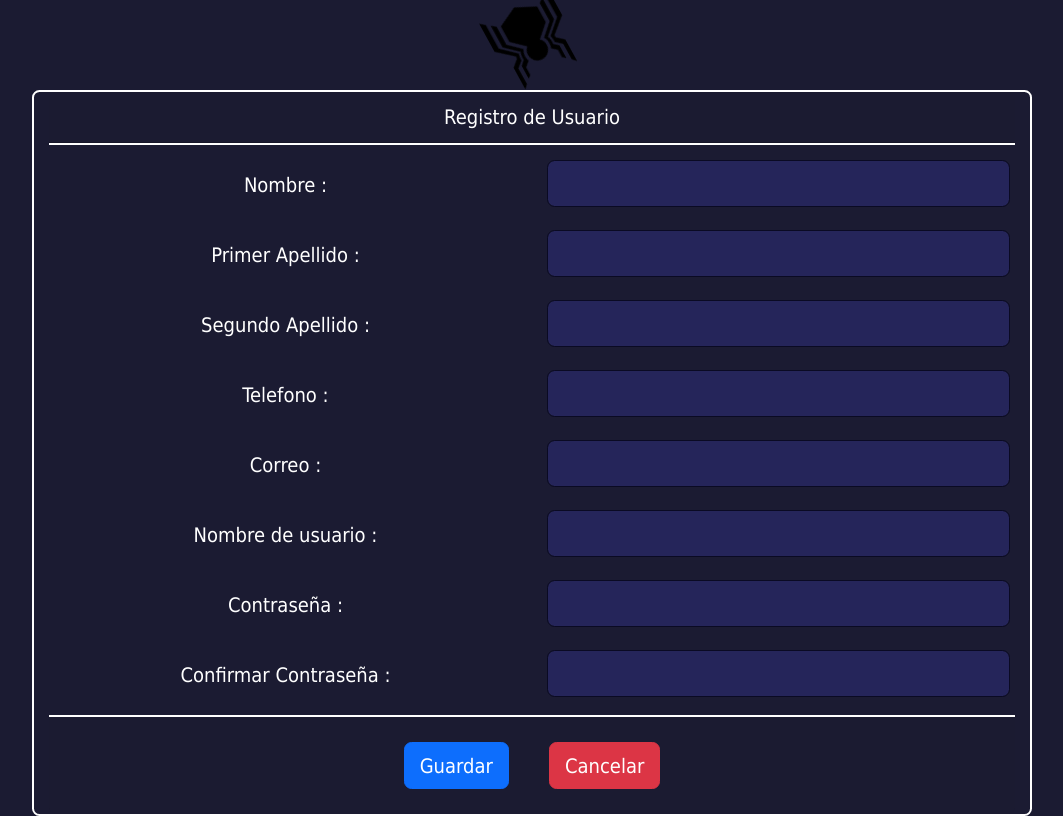
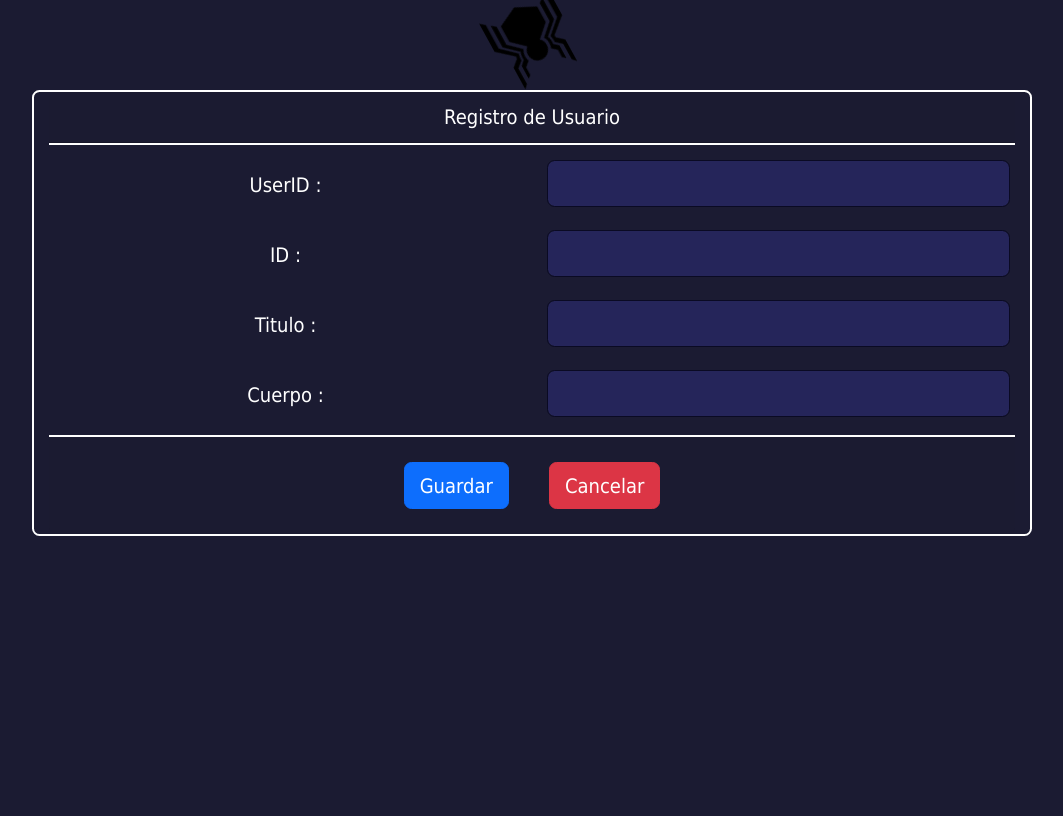
Before and after one commit to Memo611/Proyecto, a React (Create React App) app in the folder Front-End/: page / in a window 1280 px wide. Both pictures are taken after a click on the button "Nuevo Usuario". Shown: the whole page, without its empty margins (108-1171 px from the left). Built offline with nearby package versions, Linux system fonts and the light colour scheme; no server answers.

Commit message:
Avance Redux

```diff
--- a/Front-End/package.json
+++ b/Front-End/package.json
@@ -14,7 +14,9 @@
     "react": "^18.2.0",
     "react-bootstrap": "^2.10.2",
     "react-dom": "^18.2.0",
+    "react-redux": "^9.1.1",
     "react-scripts": "5.0.1",
+    "redux": "^5.0.1",
     "web-vitals": "^2.1.4"
   },
   "scripts": {
--- a/Front-End/src/App.js
+++ b/Front-End/src/App.js
@@ -5,9 +5,10 @@ import 'bootstrap/dist/css/bootstrap.min.css';
 import PrimerFormulario from './Componentes/PrimerFormulario.js'; //Importacion de Formulario
 import { Button, Col, Row } from 'react-bootstrap';
 import { Grid }from './Componentes/Grid.js';  //Importacion de Tabla
+import React from 'react';
+import { useSelector, useDispatch } from 'react-redux';
 
 function App() {
-
   const [personaNombre] = useState("Nombre:");
   const [formularioAbierto, setFormularioAbierto] = useState(false);  //Variable constante para abrir y cerrar formulario con false/true
   const [tablaabierta, setTablaAbierta] = useState(true);
--- a/Front-End/src/Componentes/Grid.js
+++ b/Front-End/src/Componentes/Grid.js
@@ -3,6 +3,7 @@ import MUIDataTable from "mui-datatables";
 import {createTheme, ThemeProvider} from "@mui/material/styles"
 import React from "react";
 import axios from "axios";
+import { useSelector, useDispatch } from 'react-redux';
 
 const darkTheme = createTheme({
     palette:{
--- a/Front-End/src/Componentes/PrimerFormulario.js
+++ b/Front-End/src/Componentes/PrimerFormulario.js
@@ -1,6 +1,7 @@
 import {Col, Button, Row, Form, Card, CardHeader, CardBody, CardFooter} from 'react-bootstrap'
 import './PrimerFormulario.css'
-
+import React from 'react';
+import { useSelector, useDispatch } from 'react-redux';
 
 function PrimerFormulario({ personaNombre, onCloseFormulario  /* prop para cerrar formulario */ }) {
     function Click(){
@@ -19,73 +20,37 @@ return (
         <CardBody className='cuerpo'>
         <Row>
             <Col>
-                <Form.Label htmlFor='nombre'>Nombre : </Form.Label>
+                <Form.Label htmlFor='userid'>UserID : </Form.Label>
             </Col>
             <Col>
-                <input type="text" id="nombre" className='form-control' required/>
+                <input type="text" id="userid" className='form-control' required/>
             </Col>
         </Row>
 
         <Row>
             <Col>
-                <Form.Label htmlFor='PrimerApellido'>Primer Apellido : </Form.Label>
+                <Form.Label htmlFor='ID'>ID : </Form.Label>
             </Col>
             <Col>
-                <input type="text" id="PrimerApellido" className='form-control' required/>
+                <input type="text" id="ID" className='form-control' required/>
             </Col>
         </Row>
 
         <Row>
             <Col>
-                <Form.Label htmlFor='SegundoApellido'>Segundo Apellido : </Form.Label>
+                <Form.Label htmlFor='titulo'>Titulo : </Form.Label>
             </Col>
             <Col>
-                <input type="text" id="SegundoApellido" className='form-control'required />
+                <input type="text" id="titulo" className='form-control'required />
             </Col>
         </Row>
 
         <Row>
             <Col>
-                <Form.Label htmlFor='Telefono'>Telefono : </Form.Label>
+                <Form.Label htmlFor='cuerpo'>Cuerpo : </Form.Label>
             </Col>
             <Col>
-                <input type="number" id="Telefono" className='form-control' required/>
-            </Col>
-        </Row>
-
-        <Row>
-            <Col>
-                <Form.Label htmlFor='Correo'> Correo : </Form.Label>
-            </Col>
-            <Col>
-                <input type="email" id="Correo" className='form-control' required/>
-            </Col>
-        </Row>
-
-        <Row>
-            <Col>
-                <Form.Label htmlFor='NombreUsuario'>Nombre de usuario : </Form.Label>
-            </Col>
-            <Col>
-                <input type="text" id="NombreUsuario" className='form-control' required/>
-            </Col>
-        </Row>
-
-        <Row>
-            <Col>
-                <Form.Label htmlFor='Contraseña'>Contraseña : </Form.Label>
-            </Col>
-            <Col>
-                <input type="password" id="Contraseña" className='form-control' required/>
-            </Col>
-        </Row>
-
-        <Row>
-            <Col>
-                <Form.Label htmlFor='ConfirmarContraseña'>Confirmar Contraseña : </Form.Label>
-            </Col>
-            <Col>
-                <input type="password" id="ConfirmarContraseña" className='form-control' required/>
+                <input type="number" id="cuerpo" className='form-control' required/>
             </Col>
         </Row>
 
```
Also changed, not shown: Front-End/src/Componentes/store.js (added, +21 -0 lines), Front-End/src/Componentes/actions.js (added), 2 other files (tests, documents, lock files or other folders).
